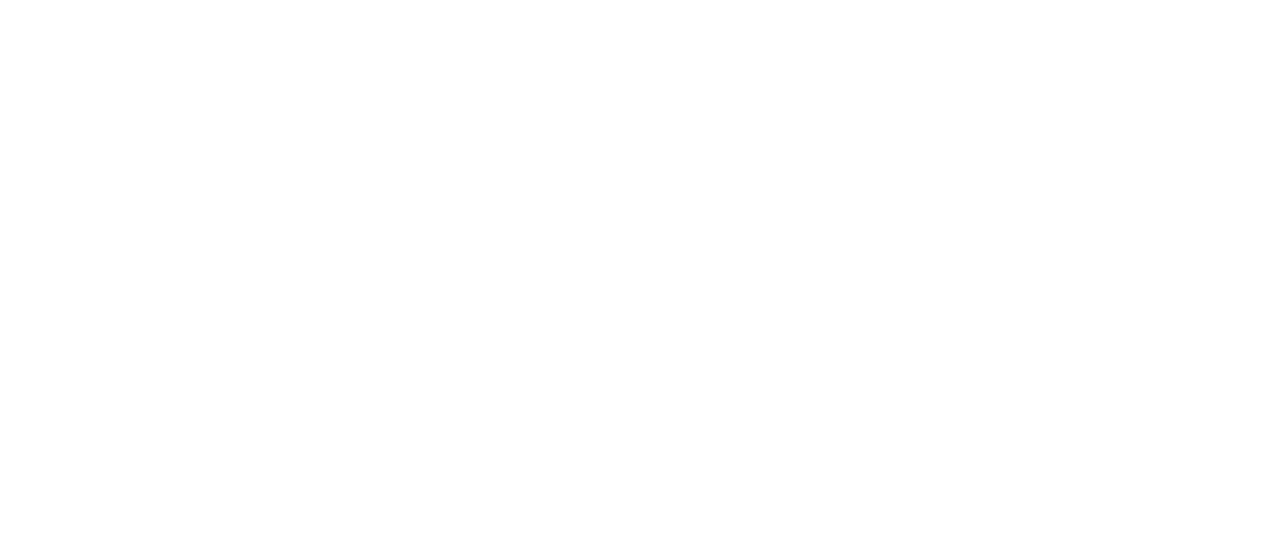
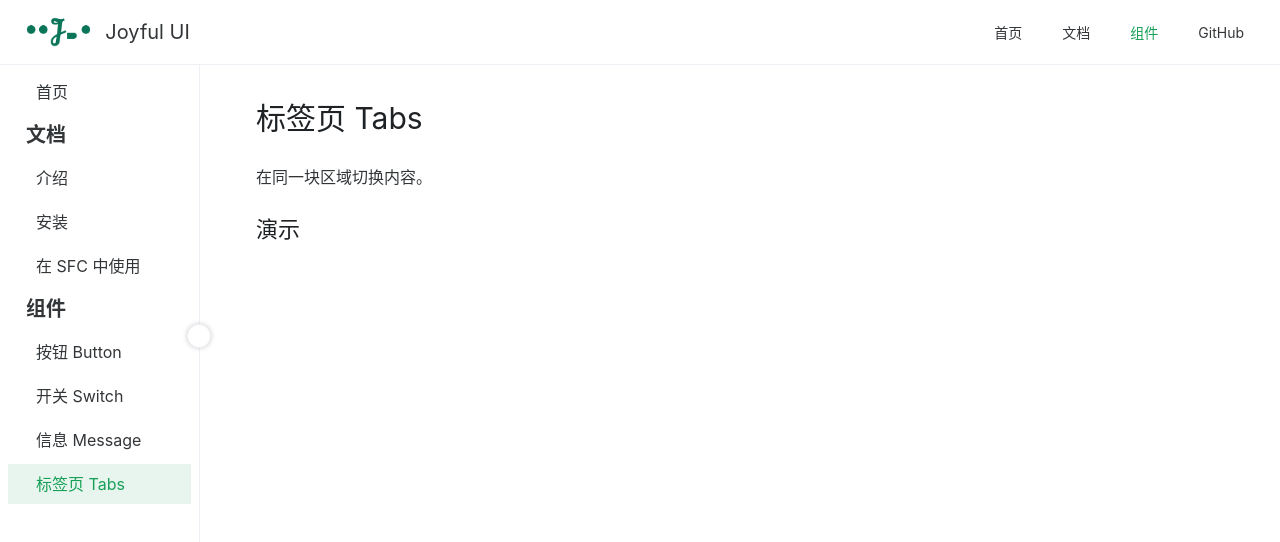
Before and after one commit to 12callie/joyful-ui, a Vue app: page /joyful/components/tabs in a window 1280 px wide. Before the commit this address had no page. Shown: the top 542 px of the page. Built offline with nearby package versions, Linux system fonts and the light colour scheme.

Commit message:
增加Tabs路由

```diff
--- a/src/assets/styles/common.scss
+++ b/src/assets/styles/common.scss
@@ -4,22 +4,22 @@
 $title-color: rgb(31, 34, 37);
 $first-h: 30px;
 $second-h: 22px;
-.j-component-demos-h1 {
+.component-demos-h1 {
   margin-bottom: 24px;
 }
 
-.j-component-demos-h2 {
+.component-demos-h2 {
   margin: 24px 0;
 }
 
 @media (min-width: 1000px) {
-  .j-component-demos {
+  .component-demos {
     display: flex;
+    align-items: flex-start;
     flex-direction: row;
     flex-wrap: wrap;
+    justify-content: space-between;
     height: 100%;
-    justify-content: space-between;
-    align-items: flex-start;
   }
   .demo {
     width: 49%;
--- a/src/components/MenuContent.vue
+++ b/src/components/MenuContent.vue
@@ -25,6 +25,9 @@
     </li>
     <li>
       <router-link to="/joyful/components/message">信息 Message</router-link>
+    </li>
+    <li>
+      <router-link to="/joyful/components/tabs">标签页 Tabs</router-link>
     </li>
   </ol>
 </template>
--- a/src/router.ts
+++ b/src/router.ts
@@ -7,6 +7,7 @@
 import ButtonDemo from './views/ButtonDemo.vue'
 import SwitchDemo from './views/SwitchDemo.vue'
 import MessageDemo from './views/MessageDemo.vue'
+import TabsDemo from './views/TabsDemo.vue'
 
 export const router = createRouter({
   history: createWebHistory(),
@@ -33,6 +34,7 @@
             { path: 'button', component: ButtonDemo },
             { path: 'switch', component: SwitchDemo },
             { path: 'message', component: MessageDemo },
+            { path: 'tabs', component: TabsDemo },
           ],
         },
       ],
--- a/src/views/ButtonDemo.vue
+++ b/src/views/ButtonDemo.vue
@@ -25,10 +25,10 @@
 
 <template>
   <div class="button-demos">
-    <h1 class="j-component-demos-h1">按钮 Button</h1>
+    <h1 class="component-demos-h1">按钮 Button</h1>
     <p>按钮用来触发一些操作。</p>
-    <h2 class="j-component-demos-h2">演示</h2>
-    <div class="j-component-demos">
+    <h2 class="component-demos-h2">演示</h2>
+    <div class="component-demos">
       <Demo :component="Button1Demo" :description="button1Description" />
       <Demo :component="Button2Demo" :description="button2Description" />
       <Demo :component="Button3Demo" :description="button3Description" />
--- a/src/views/MessageDemo.vue
+++ b/src/views/MessageDemo.vue
@@ -10,10 +10,10 @@
 
 <template>
   <div class="button-demos">
-    <h1 class="j-component-demos-h1">信息 Message</h1>
+    <h1 class="component-demos-h1">信息 Message</h1>
     <p>在页面中间弹出提示，用于消息通知、加载提示、操作结果提示等场景。</p>
-    <h2 class="j-component-demos-h2">演示</h2>
-    <div class="j-component-demos">
+    <h2 class="component-demos-h2">演示</h2>
+    <div class="component-demos">
       <Demo :component="Message1Demo" />
       <Demo :component="Message2Demo" :description="message2Description" />
       <Demo :component="Message3Demo" />
--- a/src/views/SwitchDemo.vue
+++ b/src/views/SwitchDemo.vue
@@ -11,9 +11,9 @@
 
 <template>
   <div class="button-demos">
-    <h1 class="j-component-demos-h1">开关 Switch</h1>
-    <h2 class="j-component-demos-h2">演示</h2>
-    <div class="j-component-demos">
+    <h1 class="component-demos-h1">开关 Switch</h1>
+    <h2 class="component-demos-h2">演示</h2>
+    <div class="component-demos">
       <Demo :component="Switch1Demo"></Demo>
       <Demo :component="Switch2Demo"></Demo>
       <Demo :component="Switch3Demo"></Demo>
--- /dev/null
+++ b/src/views/TabsDemo.vue
@@ -0,0 +1,16 @@
+<script lang="ts" setup>
+import Demo from '../components/Demo.vue'
+import { ref } from 'vue'
+
+</script>
+
+<template>
+  <div class="button-demos">
+    <h1 class="component-demos-h1">标签页 Tabs</h1>
+    <p>在同一块区域切换内容。</p>
+    <h2 class="component-demos-h2">演示</h2>
+    <div class="component-demos">
+
+    </div>
+  </div>
+</template>
```
